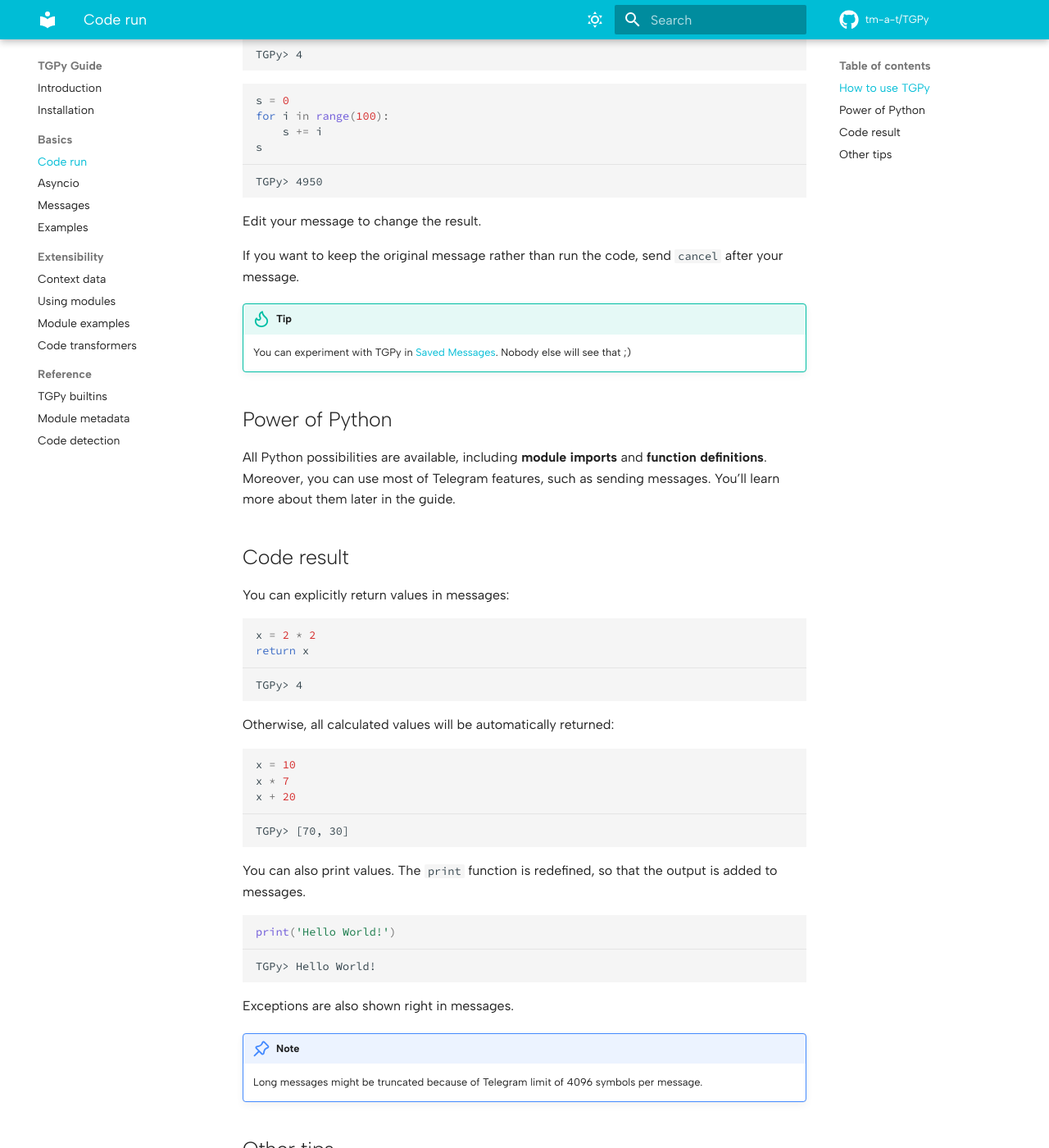
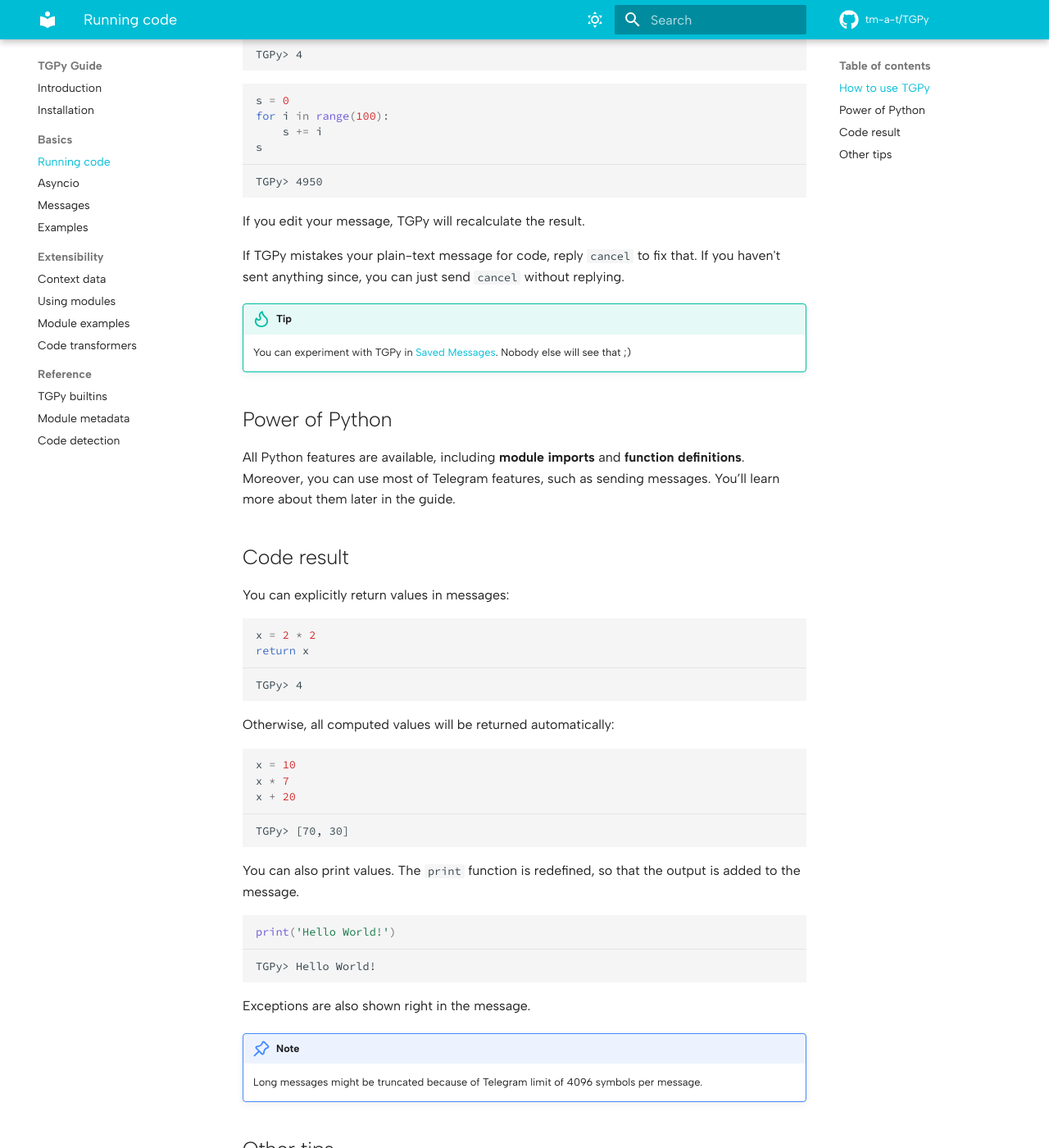
Before and after one commit to tm-a-t/TGPy, an MkDocs documentation site: the page built from guide/docs/basics/code.md, in a window 1280 px wide and 1400 px high, scrolled down 268 px. Shown: the whole window at 82% size. Built offline with MkDocs 1.6.1 and Material for MkDocs 9.7.7, drawn with Linux system fonts in a browser that asks for light colours; comment, search, counter and statistics services are not loaded; some of the changed text lies outside the part shown.

Commit message:
Update code.md

````diff
--- a/guide/docs/basics/code.md
+++ b/guide/docs/basics/code.md
@@ -1,4 +1,4 @@
-# Code run
+# Running code
 
 ## How to use TGPy
 
@@ -27,9 +27,9 @@
 ```
 </div>
 
-Edit your message to change the result.
+If you edit your message, TGPy will recalculate the result.
 
-If you want to keep the original message rather than run the code, send `cancel` after your message.
+If TGPy mistakes your plain-text message for code, reply `cancel` to fix that. If you haven't sent anything since, you can just send `cancel` without replying.
 
 !!! tip
 
@@ -37,7 +37,7 @@
 
 ## Power of Python
 
-All Python possibilities are available, including **module imports** and **function definitions**. Moreover, you can use
+All Python features are available, including **module imports** and **function definitions**. Moreover, you can use
 most of Telegram features, such as sending messages. You’ll learn more about them later in the guide.
 
 ## Code result
@@ -55,7 +55,7 @@
 ```
 </div>
 
-Otherwise, all calculated values will be automatically returned:
+Otherwise, all computed values will be returned automatically:
 
 <div class="tgpy-code-block">
 ```python
@@ -69,7 +69,7 @@
 ```
 </div>
 
-You can also print values. The `print` function is redefined, so that the output is added to messages.
+You can also print values. The `print` function is redefined, so that the output is added to the message.
 
 <div class="tgpy-code-block">
 ```python
@@ -81,7 +81,7 @@
 ```
 </div>
 
-Exceptions are also shown right in messages.
+Exceptions are also shown right in the message.
 
 !!! note
 
````
Also changed, not shown: other parts of guide/docs/basics/code.md (+1 -1 lines).
